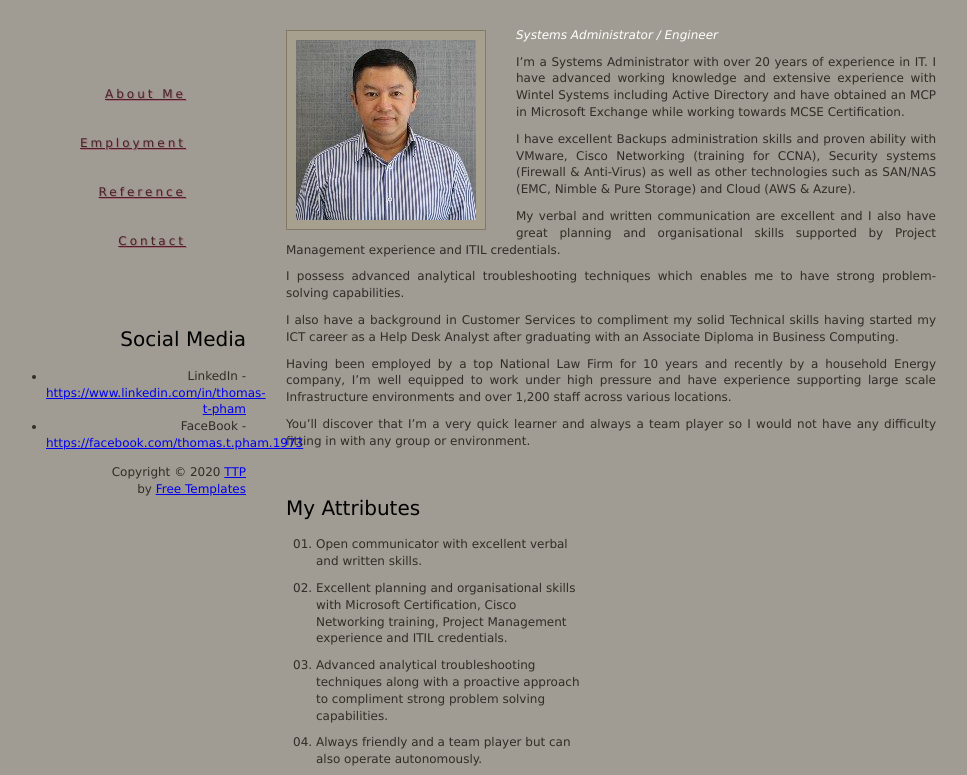
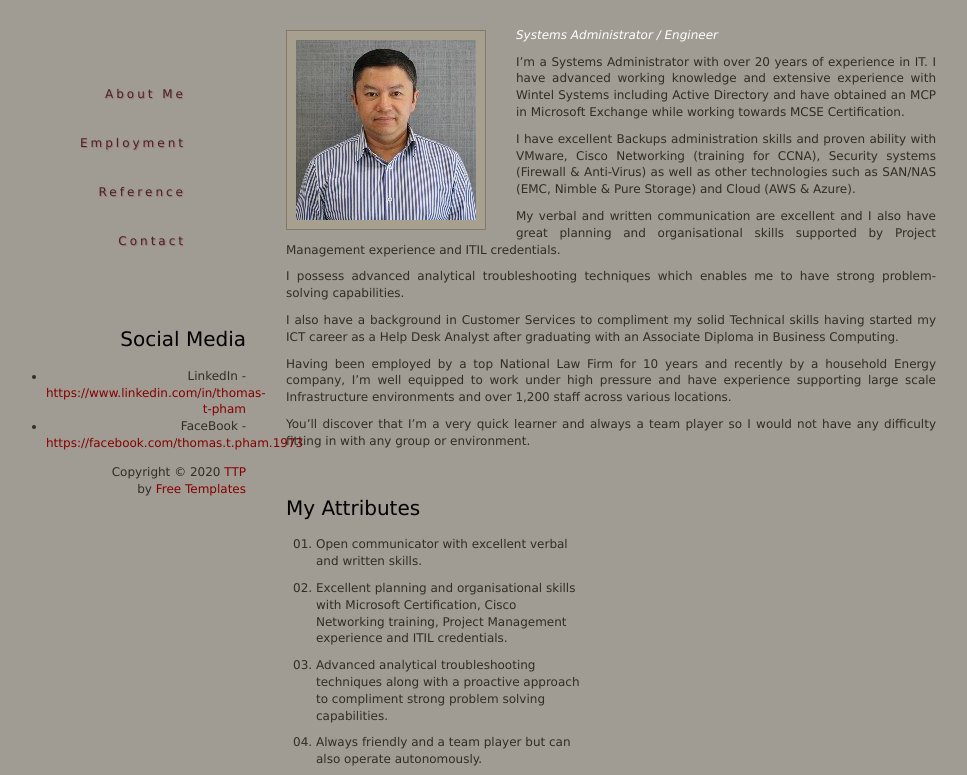
Before and after one commit to Thomas-T-Pham/ttp, a plain HTML site: page index.html in a window 1280 px wide. Shown: the part 145-920 px from the top of the page, without its empty margins (154-1121 px from the left). Drawn offline with nearby package versions, Linux system fonts and the light colour scheme; some packages are replaced by stand-ins of ours; a script that the page names is missing.

Commit message:
Revert to Original Colours

```diff
--- a/tooplate_style.css
+++ b/tooplate_style.css
@@ -15,10 +15,7 @@ body {
 	background-repeat: repeat-y;
 	background-position: center
 }
-<<<<<<< HEAD
-=======
 
->>>>>>> parent of 85f4848... Change to Colour
 a, a:link, a:visited { color: #840000; font-weight: normal; text-decoration: none }
 a:hover { text-decoration: underline; }
 
```
